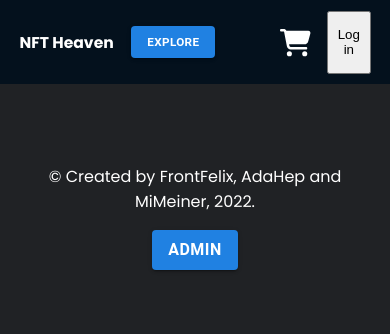
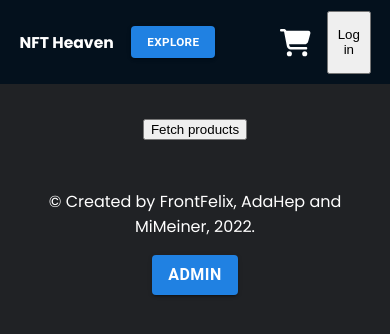
Before and after one commit to AdaHep/NFT-Heaven_slutprojekt, a React (Create React App) app in the folder client/: page /ProductPage in a window 390 px wide. Shown: the top 334 px of the page. Built offline with nearby package versions, Linux system fonts and the light colour scheme.

Commit message:
Products are displayed. Responsive. Still need button to fetch...

```diff
--- a/client/src/components/Header.tsx
+++ b/client/src/components/Header.tsx
@@ -19,7 +19,7 @@ function Header(headerProps: any) {
           </Link>
         </div>
         <div style={headerDiv2}>
-          <Link style={linkStyle} to="/CollectionPage">
+          <Link style={linkStyle} to="/ProductPage">
             <Button style={StyledButton} variant="contained" href="">
               EXPLORE
             </Button>
--- a/client/src/components/Layout.tsx
+++ b/client/src/components/Layout.tsx
@@ -17,6 +17,7 @@ import PaymentPage from "../pages/PaymentPage";
 import { ToastContainer } from "react-toastify";
 import Footer from "./Footer";
 import TestPage from "../pages/TestPage";
+import ProductPage from "../pages/ProductPage";
 
 function Layout() {
   const [modalState, setModalState] = useState(false);
@@ -43,6 +44,8 @@ function Layout() {
                 <Route path="/admin" element={<AdminPage />} />
                 <Route path="/LogInPage" element={<LogInPage />} />
                 <Route path="/CollectionPage" element={<CollectionPage />} />
+                <Route path="/ProductPage" element={<ProductPage />} />
+
                 {/* <Route path="/Collections/:id" element={<Collections />} /> */}
                 <Route
                   path="/"
@@ -93,7 +96,7 @@ function Layout() {
 }
 
 const rootStyle: CSSProperties = {
-  maxWidth: "1250px",
+  maxWidth: "1410px",
   display: "block",
   margin: "0 auto",
   marginTop: "2rem",
--- a/client/src/components/ProductCard.tsx
+++ b/client/src/components/ProductCard.tsx
@@ -71,6 +71,7 @@ const cardContainer: CSSProperties = {
   background: "#303339",
   boxShadow: "1px 1px 6px black",
   position: "relative",
+  margin: "1rem",
 };
 const cardPicture: CSSProperties = {
   width: "18rem",
--- a/client/src/pages/ProductPage.tsx
+++ b/client/src/pages/ProductPage.tsx
@@ -1,9 +1,19 @@
 import { CSSProperties } from "react";
+import { useProducts } from "../components/context/ProductContext";
+import ProductCard from "../components/ProductCard";
 
 function ProductPage() {
+  const { products, fetchProductsFromDb } = useProducts();
   return (
     <div style={rootStyle}>
-      <div style={itemContainer}></div>
+      <div>
+        <button onClick={fetchProductsFromDb}>Fetch products</button>
+      </div>
+      <div style={itemContainer}>
+        {products.map((product, index) => (
+          <ProductCard product={product} key={index} />
+        ))}
+      </div>
     </div>
   );
 }
@@ -13,17 +23,15 @@ export default ProductPage;
 const rootStyle: CSSProperties = {
   display: "flex",
   justifyContent: "center",
+  flexDirection: "column",
   alignItems: "center",
-  margin: "0 auto",
-  width: "100%",
-  height: "100%",
-  backgroundColor: "#88D9E6",
+  // backgroundColor: "#88D9E6",
 };
 
 const itemContainer: CSSProperties = {
   display: "flex",
+  flexWrap: "wrap",
   justifyContent: "center",
-  width: "90px",
-  height: "90px",
-  backgroundColor: "#526760",
+  width: "100%",
+  height: "100%",
 };
--- a/client/src/pages/Startpage.tsx
+++ b/client/src/pages/Startpage.tsx
@@ -14,7 +14,6 @@ function StartPage(startPageProps: any) {
           <h2 style={startPageHeadline}>
             Buy extreme NFTs and don't look back!
           </h2>
-          <img src="/api/media/628c9b941c4eb76ecbc12f7f" alt="" />
           <p style={headlineSubText}>
             Are you looking for insane NFTs? Do you want to make money quick?
             You've come to the right place. We scoured the internet and
--- a/client/src/pages/TestPage.tsx
+++ b/client/src/pages/TestPage.tsx
@@ -1,3 +1,4 @@
+// import { useEffect } from "react";
 import { useProducts } from "../components/context/ProductContext";
 import ProductCard from "../components/ProductCard";
 
@@ -8,7 +9,9 @@ function StartPage() {
     console.log(products);
   };
 
-  fetchProductsFromDb();
+  // useEffect(() => {
+  //   fetchProductsFromDb();
+  // });
 
   return (
     <div>
```
